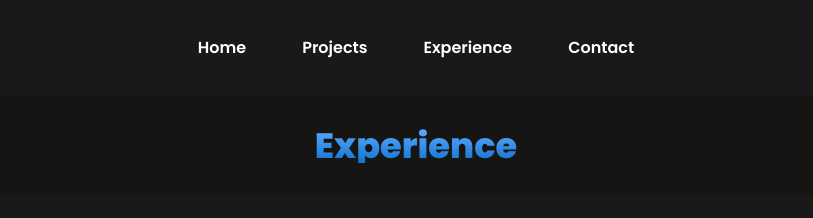
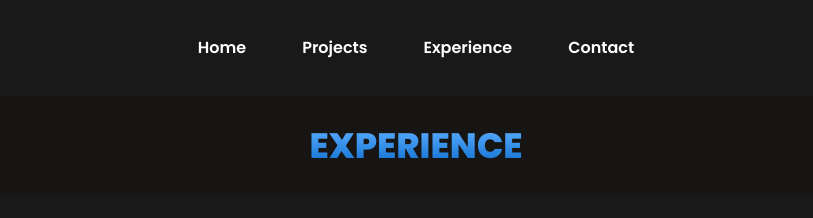
Before and after one commit to capella-marcosfilipe/marcoscapella-portfolio-ng, an Angular app: page /experience in a window 1280 px wide. Shown: the top 218 px of the page, without its empty margins (224-1037 px from the left). Built offline with nearby package versions, Linux system fonts and the light colour scheme.

Commit message:
Capitalized the title in Experience

```diff
--- a/src/app/pages/experience/experience.component.html
+++ b/src/app/pages/experience/experience.component.html
@@ -1,3 +1,3 @@
 <section class="experience">
-  <h1 class="experience__title">Experience</h1>
+  <h1 class="experience__title">EXPERIENCE</h1>
 </section>
```
